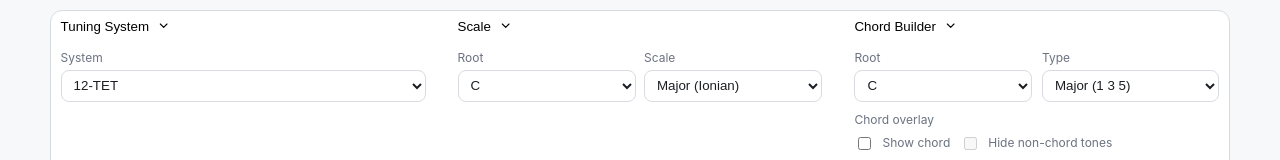
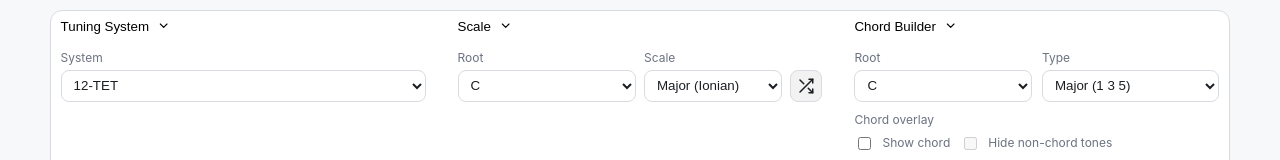
Before and after one commit to DMNerd/tuning-visualizer, a React (Vite) app: page / in a window 1280 px wide. Shown: the part 490-650 px from the top of the page. Built offline with nearby package versions, Linux system fonts and the light colour scheme.

Commit message:
Added randomise button to chord and scale to facilitte musical experimentation

```diff
--- a/package.json
+++ b/package.json
@@ -29,16 +29,16 @@
     "valibot": "^1.1.0"
   },
   "devDependencies": {
-    "@eslint/js": "^9.37.0",
+    "@eslint/js": "^9.38.0",
     "@types/react": "^19.2.2",
     "@types/react-dom": "^19.2.2",
     "@vitejs/plugin-react": "^5.0.4",
-    "eslint": "^9.37.0",
+    "eslint": "^9.38.0",
     "eslint-config-prettier": "^10.1.8",
     "eslint-plugin-prettier": "^5.5.4",
     "eslint-plugin-react": "^7.37.5",
     "eslint-plugin-react-hooks": "^5.2.0",
-    "eslint-plugin-react-refresh": "^0.4.23",
+    "eslint-plugin-react-refresh": "^0.4.24",
     "globals": "^16.4.0",
     "lightningcss": "^1.30.2",
     "prettier": "^3.6.2",
--- a/src/app/App.jsx
+++ b/src/app/App.jsx
@@ -259,6 +259,18 @@ export default function App() {
     resetSelection();
   }, [systemId, strings, resetSelection]);
 
+  const randomizeScale = useCallback(() => {
+    if (!Array.isArray(sysNames) || !sysNames.length) return;
+    if (!Array.isArray(scaleOptions) || !scaleOptions.length) return;
+
+    const nextRoot = sysNames[Math.floor(Math.random() * sysNames.length)];
+    const nextScaleObj =
+      scaleOptions[Math.floor(Math.random() * scaleOptions.length)];
+
+    setRoot(nextRoot);
+    setScale(nextScaleObj.label);
+  }, [sysNames, scaleOptions, setRoot, setScale]);
+
   // Hotkeys cheatsheet
   const showCheatsheet = useCallback(() => {
     toast((t) => <HotkeysCheatsheet onClose={() => toast.dismiss(t.id)} />, {
@@ -282,6 +294,7 @@ export default function App() {
     maxStrings: STR_MAX,
     minFrets: FRETS_MIN,
     maxFrets: FRETS_MAX,
+    onRandomizeScale: randomizeScale,
   });
 
   // Keep preset label synced with presence of a saved default
--- a/src/components/UI/HotkeysCheatsheet.jsx
+++ b/src/components/UI/HotkeysCheatsheet.jsx
@@ -13,6 +13,7 @@ function HotkeysCheatsheet({ onClose }) {
       ["g", "left-handed layout"],
       ["c", "chord overlay"],
       ["h", "hide non-chord tones"],
+      ["r", "randomise scale and root"],
       ["[ / ]", "strings - / +"],
       ["- / =", "frets - / +"],
       [", / .", "dot size - / +"],
--- a/src/components/UI/ScaleControls.jsx
+++ b/src/components/UI/ScaleControls.jsx
@@ -1,5 +1,6 @@
 import React from "react";
 import { dequal } from "dequal";
+import { FiShuffle } from "react-icons/fi";
 import Section from "@/components/UI/Section";
 
 function ScaleControls({
@@ -10,6 +11,18 @@ function ScaleControls({
   sysNames,
   scaleOptions,
 }) {
+  const pickRandom = () => {
+    if (!Array.isArray(sysNames) || !sysNames.length) return;
+    if (!Array.isArray(scaleOptions) || !scaleOptions.length) return;
+
+    const nextRoot = sysNames[Math.floor(Math.random() * sysNames.length)];
+    const nextScaleObj =
+      scaleOptions[Math.floor(Math.random() * scaleOptions.length)];
+
+    setRoot(nextRoot);
+    setScale(nextScaleObj.label);
+  };
+
   return (
     <Section title="Scale" size="sm">
       <div className="grid2">
@@ -26,8 +39,10 @@ function ScaleControls({
             ))}
           </select>
         </div>
+
         <div className="field">
           <span>Scale</span>
+          <div className="input-row">
             <select
               id="scale"
               name="scale"
@@ -40,6 +55,16 @@ function ScaleControls({
                 </option>
               ))}
             </select>
+            <button
+              type="button"
+              className="icon-btn"
+              aria-label="Pick a random root and scale"
+              title="Random root & scale"
+              onClick={pickRandom}
+            >
+              <FiShuffle size={16} aria-hidden />
+            </button>
+          </div>
         </div>
       </div>
     </Section>
@@ -54,4 +79,5 @@ function pick(p) {
     scaleOptions: p.scaleOptions,
   };
 }
+
 export default React.memo(ScaleControls, (a, b) => dequal(pick(a), pick(b)));
--- a/src/hooks/useHotkeys.js
+++ b/src/hooks/useHotkeys.js
@@ -174,4 +174,15 @@ export function useHotkeys(options) {
     guard,
     [setDisplayPrefs, minDot, maxDot],
   );
+
+  useHK(
+    "r",
+    () => {
+      if (typeof options.onRandomizeScale === "function") {
+        options.onRandomizeScale();
+      }
+    },
+    guard,
+    [options.onRandomizeScale],
+  );
 }
--- a/src/styles/layout.css
+++ b/src/styles/layout.css
@@ -218,6 +218,27 @@
   /* Rotate caret when collapsed */
   .panel-sec[data-collapsed="true"] .sec-header .chev {
     transform: rotate(-90deg);
+  }
+}
+
+.input-row {
+  display: flex;
+  align-items: center;
+  gap: 8px;
+  min-width: 0;
+
+  select {
+    flex: 1;
+    min-width: 0;
+  }
+
+  .icon-btn {
+    width: 32px;
+    height: 32px;
+    display: inline-flex;
+    align-items: center;
+    justify-content: center;
+    padding: 0;
   }
 }
 
```
Also changed, not shown: 1 other file (tests, documents, lock files or other folders). Lines whose indentation alone changed are shown as unchanged.
